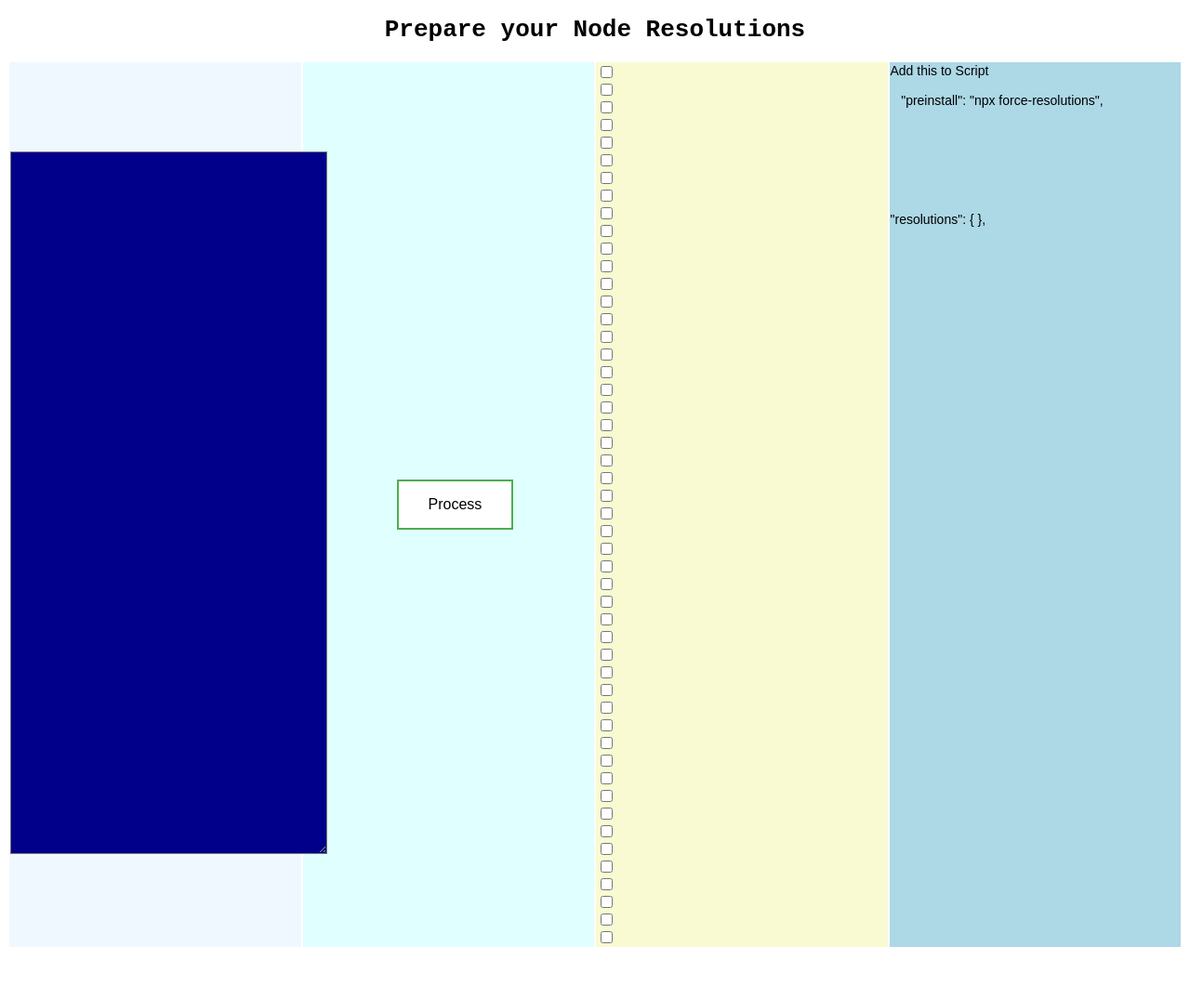
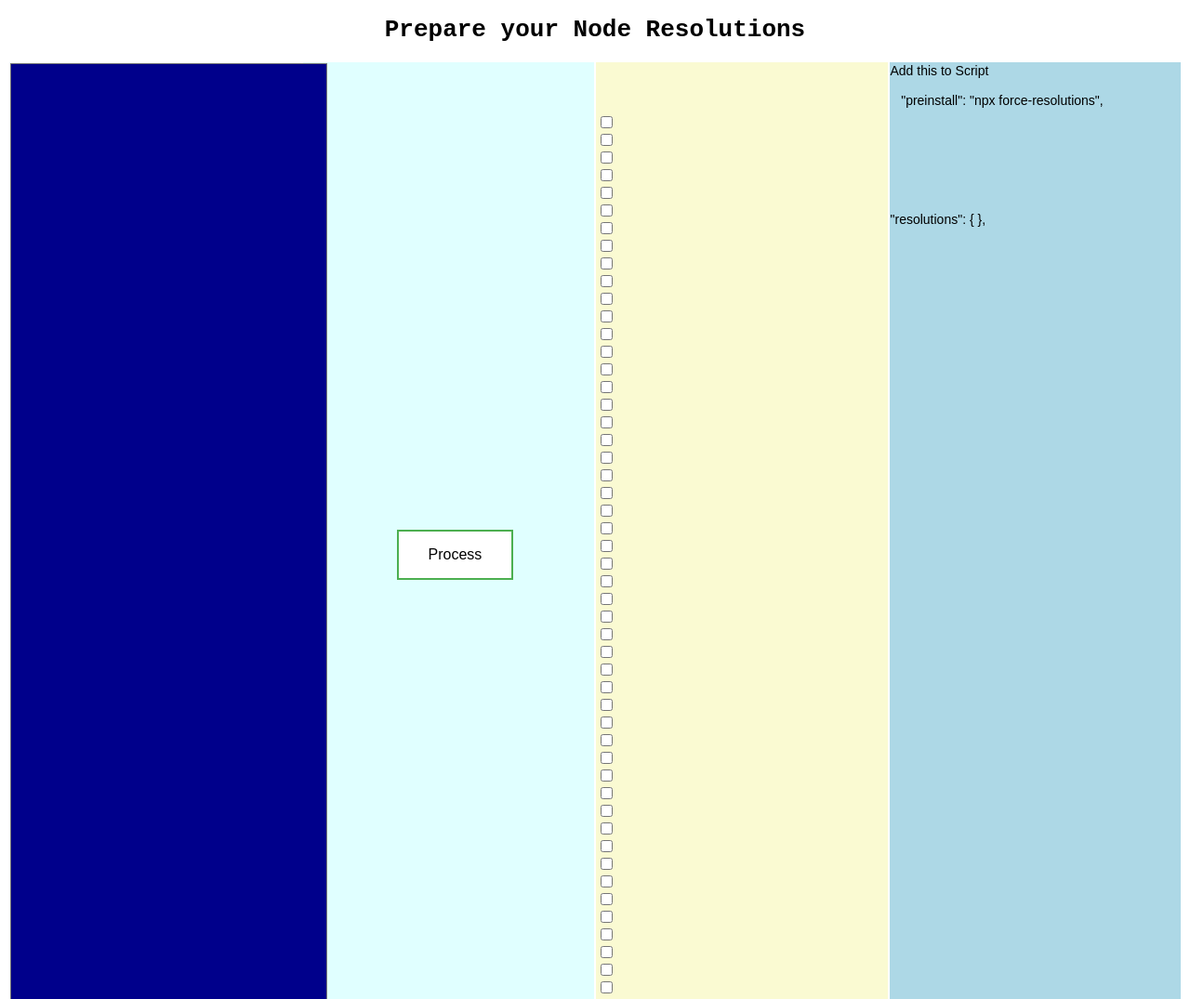
Before and after one commit to Gunademo/ParseResolutions, a plain HTML site: page index.html in a window 1280 px wide. Shown: the top 1075 px of the page at 93% size. Before the commit the page ends 1029 px from the top, so only its background shows below. Drawn offline with Linux system fonts and the light colour scheme.

Commit message:
Update index.html

```diff
--- a/index.html
+++ b/index.html
@@ -43,7 +43,7 @@ function addonclick() {
 <table class="c">
     <tr>
         <td style="background-color: aliceblue;">
-            <textarea id="area" rows="50" cols="40"></textarea>
+            <textarea id="area" rows="70" cols="40"></textarea>
         </td>
 		<td  style="background-color: lightcyan;">
             <button id="button1" onclick="addonclick()" style="margin-left: 100px;">Process</button>
```
